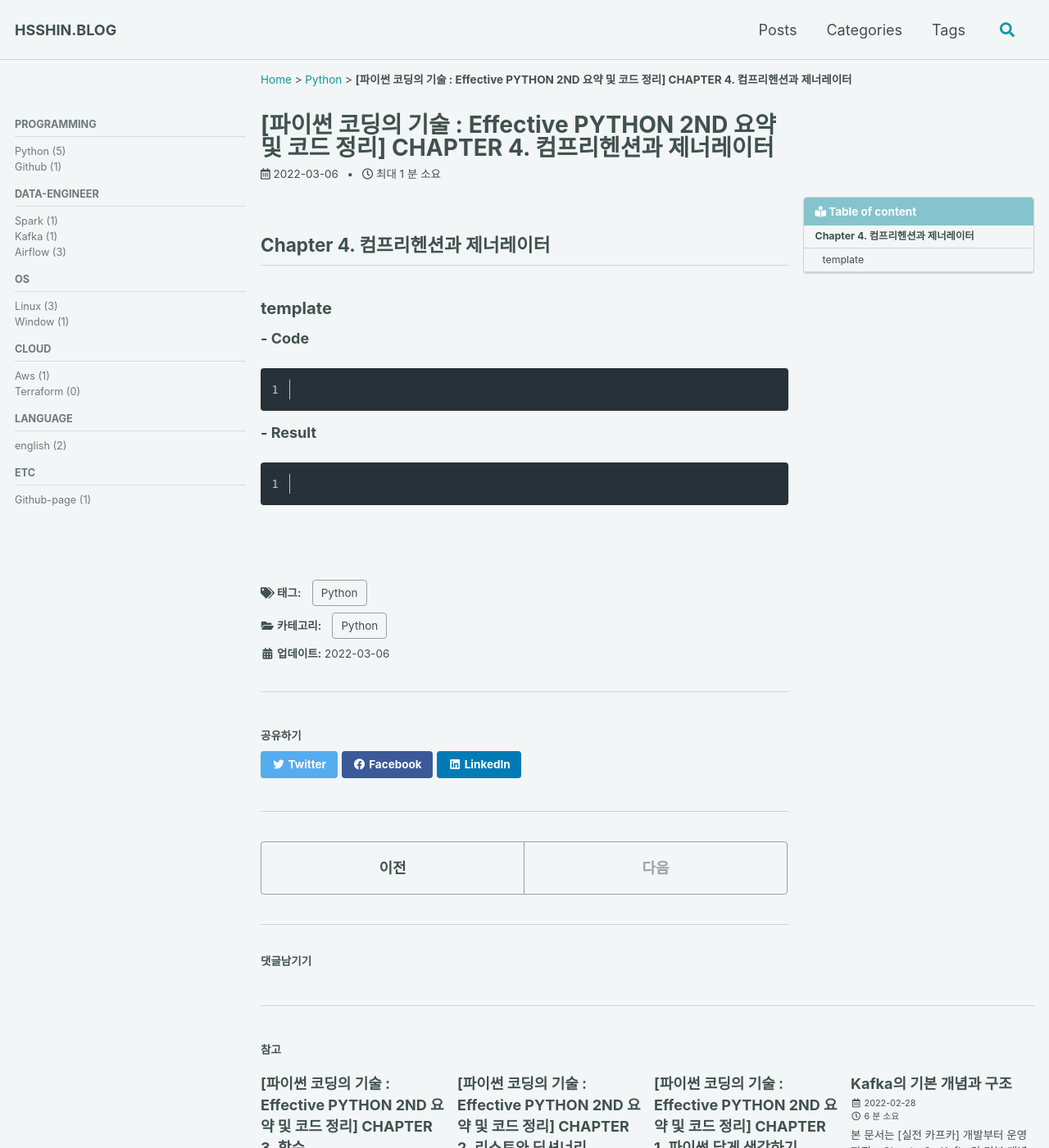
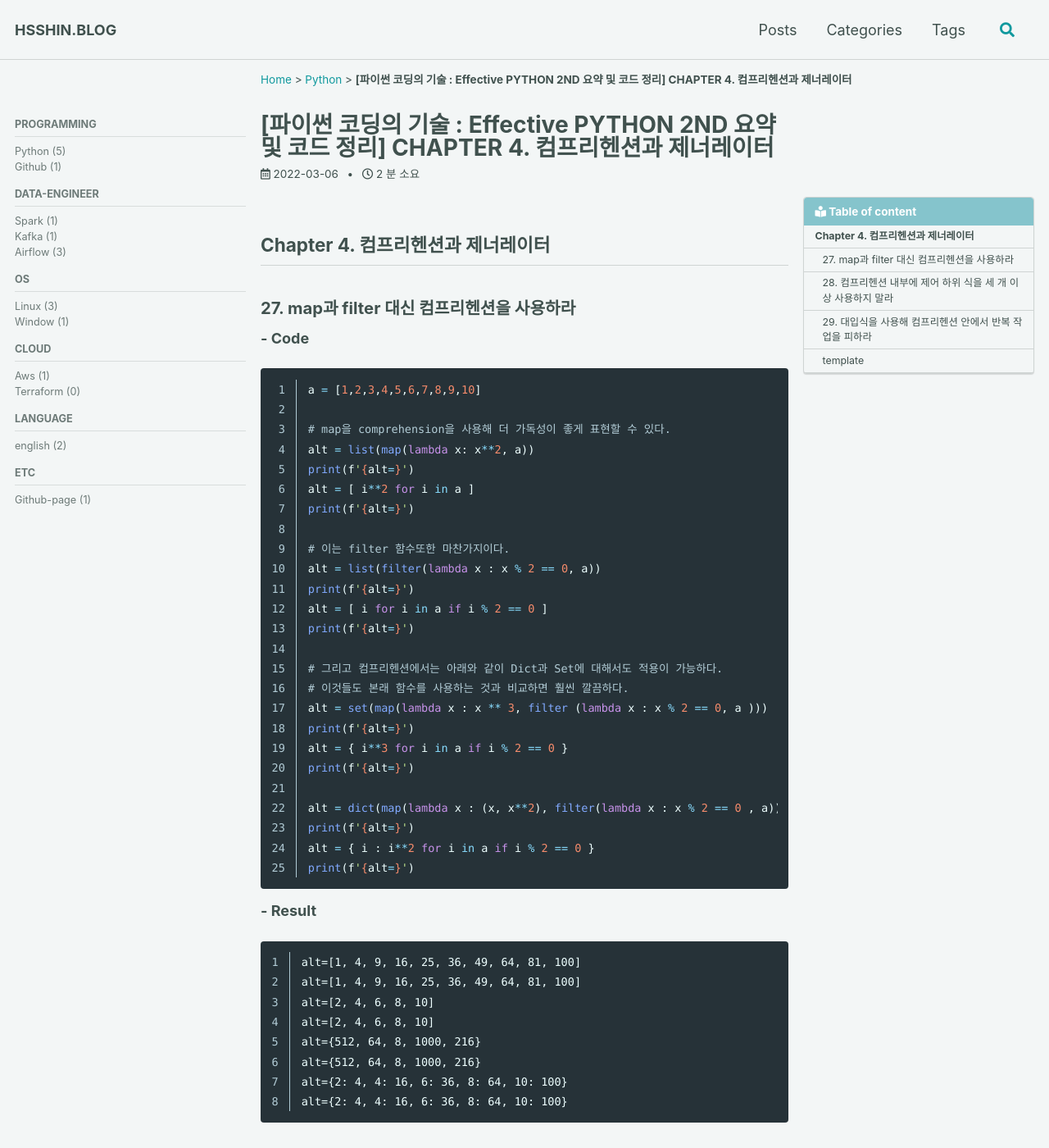
Before and after one commit to dlgldgldgld/dlgldgldgld.github.io, a Jekyll site: the page built from _posts/Python/2022-03-06-effective_python-ch4.md, in a window 1280 px wide and 1400 px high. Shown: the whole window at 82% size. Built offline with Jekyll 4.4.1, drawn with Linux system fonts in a browser that asks for light colours; cached includes are drawn as plain includes; comment, search, counter and statistics services are not loaded; some of the changed text lies outside the part shown.

Commit message:
adding posts

````diff
--- a/_posts/Python/2022-03-06-effective_python-ch4.md
+++ b/_posts/Python/2022-03-06-effective_python-ch4.md
@@ -6,6 +6,106 @@ tag: Python
 ---
 
 ## Chapter 4. 컴프리헨션과 제너레이터
+
+### 27. map과 filter 대신 컴프리헨션을 사용하라
+
+**- Code**
+```python
+a = [1,2,3,4,5,6,7,8,9,10]
+
+# map을 comprehension을 사용해 더 가독성이 좋게 표현할 수 있다.
+alt = list(map(lambda x: x**2, a))
+print(f'{alt=}')
+alt = [ i**2 for i in a ]
+print(f'{alt=}')
+
+# 이는 filter 함수또한 마찬가지이다.
+alt = list(filter(lambda x : x % 2 == 0, a))
+print(f'{alt=}')
+alt = [ i for i in a if i % 2 == 0 ]
+print(f'{alt=}')
+
+# 그리고 컴프리헨션에서는 아래와 같이 Dict과 Set에 대해서도 적용이 가능하다.
+# 이것들도 본래 함수를 사용하는 것과 비교하면 훨씬 깔끔하다.
+alt = set(map(lambda x : x ** 3, filter (lambda x : x % 2 == 0, a )))
+print(f'{alt=}')
+alt = { i**3 for i in a if i % 2 == 0 }
+print(f'{alt=}')
+
+alt = dict(map(lambda x : (x, x**2), filter(lambda x : x % 2 == 0 , a)))
+print(f'{alt=}')
+alt = { i : i**2 for i in a if i % 2 == 0 }
+print(f'{alt=}')
+```
+
+**- Result**
+```text
+alt=[1, 4, 9, 16, 25, 36, 49, 64, 81, 100]
+alt=[1, 4, 9, 16, 25, 36, 49, 64, 81, 100]
+alt=[2, 4, 6, 8, 10]
+alt=[2, 4, 6, 8, 10]
+alt={512, 64, 8, 1000, 216}
+alt={512, 64, 8, 1000, 216}
+alt={2: 4, 4: 16, 6: 36, 8: 64, 10: 100}
+alt={2: 4, 4: 16, 6: 36, 8: 64, 10: 100}
+```
+
+<br>
+
+### 28. 컴프리헨션 내부에 제어 하위 식을 세 개 이상 사용하지 말라
+
+**- Code**
+```python
+matrix = [ [1,2,3], [4,5,6], [7,8,9]]
+# 쭉 나열하면 left -> right 순으로 for문이 형성
+flat = [ x for row in matrix for x in row ]
+print(f'{flat=}')
+# 괄호가 달리면 right -> left 순으로 for문이 형성
+squared = [ [x for x in row] for row in matrix ]
+print(f'{squared=}')
+
+# for loop가 3번 중첩될때부터는 소스가 개판이된다. 그냥 for문을 사용하자
+my_list=[[[1,2,3],[4,5,6]],]
+flat = [x for sublist1 in my_list for sublist2 in sublist1 for x in sublist2 ]
+print(f'{flat=}')
+
+flat = []
+for sublist1 in my_list :
+    for sublist2 in sublist1 :
+        flat.extend(sublist2)
+
+# 그리고 comprehension은 조건문을 여러개 사용하는 것이 가능하다
+a = [i for i in range(1,11)]
+b = [x for x in a if x > 4 if x % 2 == 0]
+c = [x for x in a if x > 4 and x % 2 == 0]
+
+print(f'{a=}, {b=}, {c=}')
+```
+
+**- Result**
+```text
+flat=[1, 2, 3, 4, 5, 6, 7, 8, 9]
+squared=[[1, 2, 3], [4, 5, 6], [7, 8, 9]]
+flat=[1, 2, 3, 4, 5, 6]
+a=[1, 2, 3, 4, 5, 6, 7, 8, 9, 10], b=[6, 8, 10], c=[6, 8, 10]
+```
+
+<br>
+
+
+### 29. 대입식을 사용해 컴프리헨션 안에서 반복 작업을 피하라
+
+**- Code**
+```python
+
+```
+
+**- Result**
+```text
+
+```
+
+<br>
 
 ### template
 
````
Also changed, not shown: _posts/Python/2022-03-02-effective_python-ch1.md (+0 -14 lines).
